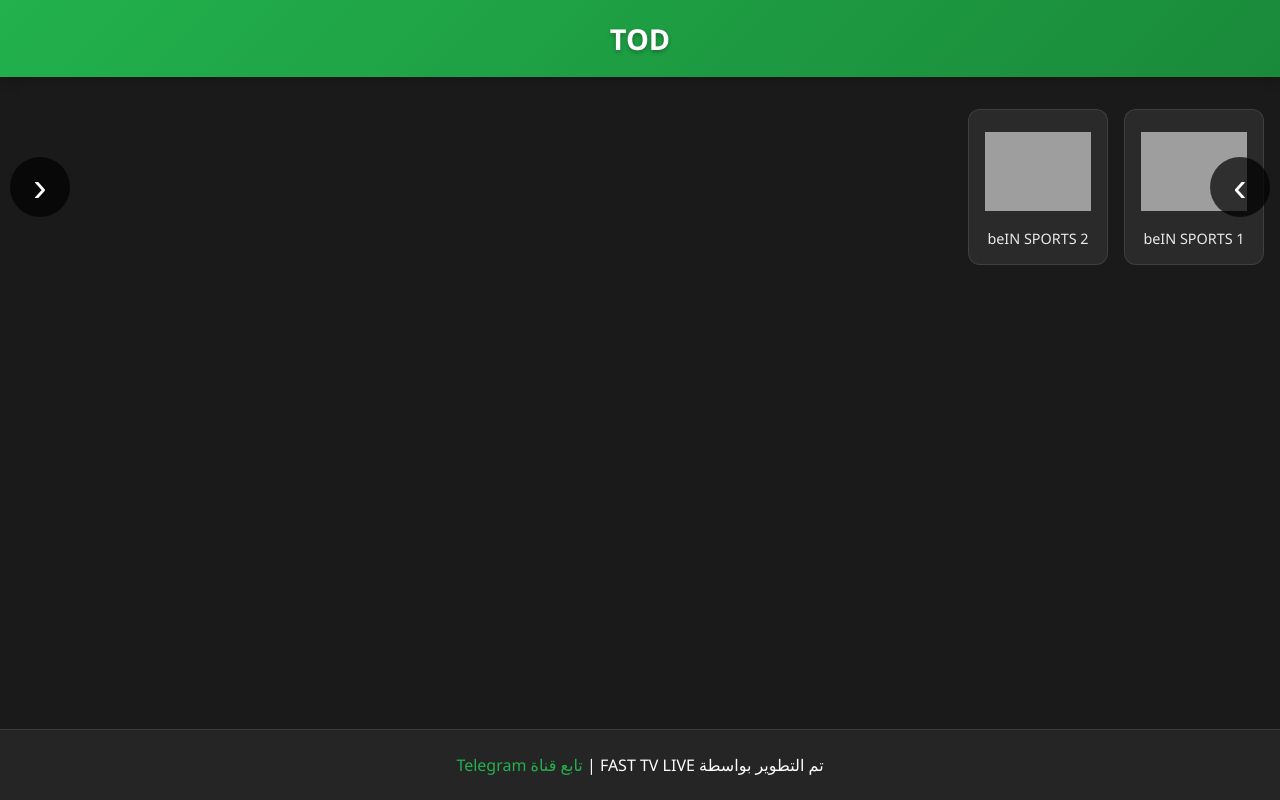
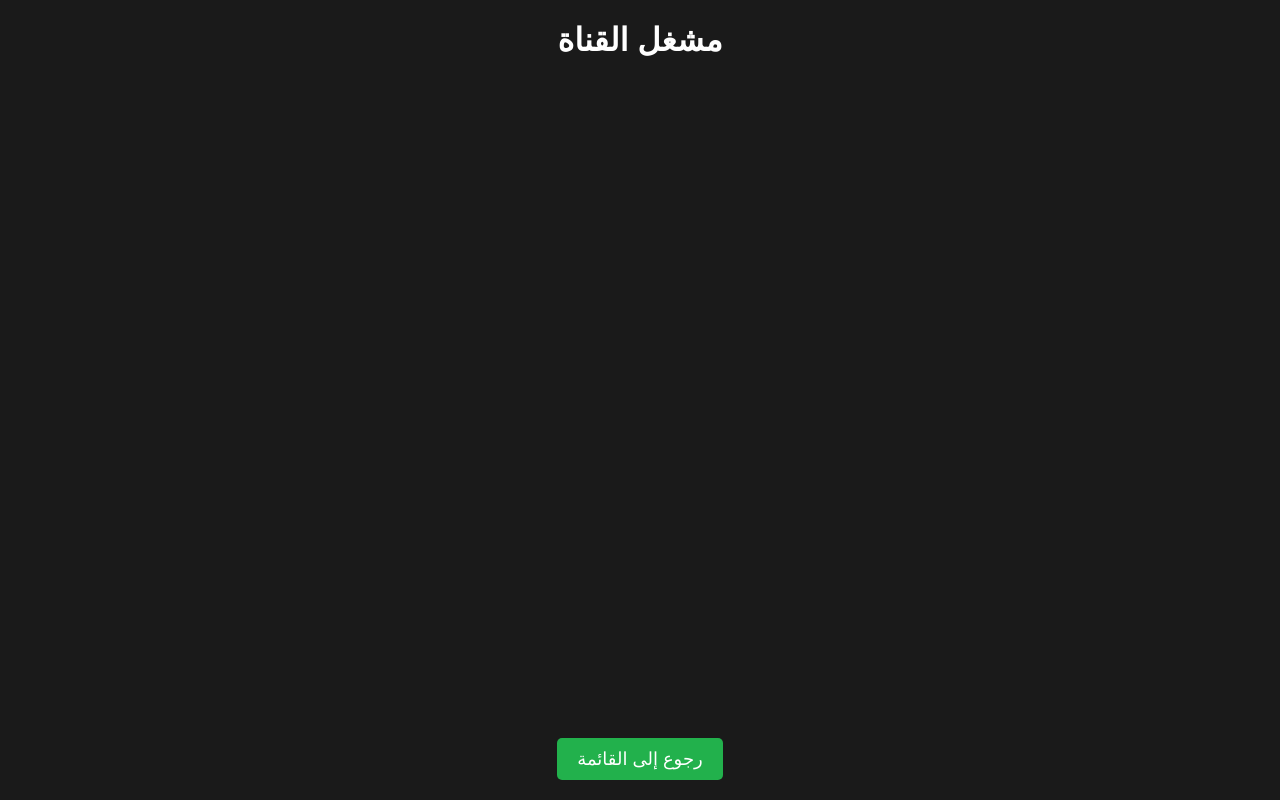
Before and after one commit to fgghff/Player-1, a plain HTML site: page index.html in a window 1280 px wide. Drawn offline with Linux system fonts and the light colour scheme; grey boxes are pictures that could not be loaded.

Commit message:
Update index.html

```diff
--- a/index.html
+++ b/index.html
@@ -2,217 +2,61 @@
 <html lang="ar">
 <head>
     <meta charset="UTF-8">
-    <meta name="viewport" content="width=device-width, initial-scale=1.0, viewport-fit=cover">
-    <title>TOD</title>
+    <meta name="viewport" content="width=device-width, initial-scale=1.0">
+    <title>مشغل القناة</title>
     <style>
-        :root {
-            --primary-color: #22b14c;
-            --secondary-color: #1a8a3a;
-            --dark-bg: #1a1a1a;
+        body {
+            background: #1a1a1a;
+            color: white;
+            font-family: Arial, sans-serif;
+            text-align: center;
+            display: flex;
+            flex-direction: column;
+            justify-content: center;
+            align-items: center;
+            height: 100vh;
+            margin: 0;
         }
 
-        * {
-            box-sizing: border-box;
-            margin: 0;
-            padding: 0;
+        iframe {
+            width: 90%;
+            height: 80vh;
+            border: none;
+            border-radius: 10px;
         }
 
-        body {
-            background: var(--dark-bg);
-            color: white;
-            font-family: 'Segoe UI', system-ui, -apple-system, sans-serif;
-            direction: rtl;
-            min-height: 100vh;
-            display: flex;
-            flex-direction: column;
-        }
-
-        .header {
-            background: linear-gradient(135deg, var(--primary-color), var(--secondary-color));
-            padding: 1.2rem;
-            text-align: center;
-            box-shadow: 0 4px 12px rgba(0,0,0,0.2);
-            position: sticky;
-            top: 0;
-            z-index: 100;
-        }
-
-        .header h1 {
-            font-size: 1.8rem;
-            text-shadow: 0 2px 4px rgba(0,0,0,0.3);
-        }
-
-        .channel-section {
-            position: relative;
-            margin: 1rem 0;
-        }
-
-        .channel-row {
-            display: flex;
-            overflow-x: auto;
-            scroll-behavior: smooth;
-            padding: 1rem;
-            gap: 1rem;
-            position: relative;
-        }
-
-        .channel-row::-webkit-scrollbar {
-            display: none;
-        }
-
-        .channel-card {
-            flex: 0 0 auto;
-            width: 140px;
-            background: #2a2a2a;
-            border-radius: 12px;
-            padding: 1rem;
-            text-align: center;
-            transition: all 0.3s;
-            border: 1px solid rgba(255,255,255,0.1);
-        }
-
-        .channel-card:hover {
-            transform: translateY(-5px);
-            background: #333;
-        }
-
-        .channel-card a {
-            text-decoration: none;
-            color: white;
-            display: block;
-        }
-
-        .channel-logo {
-            width: 100%;
-            height: 90px;
-            object-fit: contain;
-            margin-bottom: 0.5rem;
-        }
-
-        .channel-name {
-            font-size: 0.9rem;
-            color: rgba(255,255,255,0.9);
-        }
-
-        .scroll-btn {
-            position: absolute;
-            top: 50%;
-            transform: translateY(-50%);
-            background: rgba(0, 0, 0, 0.7);
+        .back-btn {
+            margin: 20px;
+            padding: 10px 20px;
+            background: #22b14c;
             border: none;
             color: white;
-            font-size: 2.5rem;
-            padding: 1rem;
+            font-size: 18px;
             cursor: pointer;
-            z-index: 1000;
-            transition: 0.3s;
-            display: flex;
-            align-items: center;
-            justify-content: center;
-            width: 60px;
-            height: 60px;
-            border-radius: 50%;
-        }
-
-        .scroll-btn:hover {
-            background: rgba(0, 0, 0, 0.9);
-        }
-
-        .scroll-left {
-            left: 10px;
-        }
-
-        .scroll-right {
-            right: 10px;
-        }
-
-        footer {
-            background: #252525;
-            padding: 1.5rem;
-            margin-top: auto;
-            text-align: center;
-            border-top: 1px solid rgba(255,255,255,0.1);
-        }
-
-        footer a {
-            color: var(--primary-color);
+            border-radius: 5px;
             text-decoration: none;
         }
     </style>
 </head>
 <body>
 
-    <header class="header">
-        <h1>TOD</h1>
-    </header>
-
-    <main>
-        <div class="channel-section">
-            <button class="scroll-btn scroll-left" onclick="scrollRow('row1', -300)">‹</button>
-            <div class="channel-row" id="row1"></div>
-            <button class="scroll-btn scroll-right" onclick="scrollRow('row1', 300)">›</button>
-        </div>
-    </main>
-
-    <footer>
-        <p>تم التطوير بواسطة FAST TV LIVE | <a href="tg://resolve?domain=FASTTVLIFE1">تابع قناة Telegram</a></p>
-    </footer>
+    <h1 id="channelName">مشغل القناة</h1>
+    <iframe id="playerFrame" allowfullscreen></iframe>
+    <a href="index.html" class="back-btn">رجوع إلى القائمة</a>
 
     <script>
-        function scrollRow(rowId, amount) {
-            document.getElementById(rowId).scrollBy({ left: amount, behavior: 'smooth' });
+        const urlParams = new URLSearchParams(window.location.search);
+        const channelURL = urlParams.get('url');
+        const channelName = urlParams.get('name');
+
+        if (channelURL) {
+            document.getElementById('playerFrame').src = channelURL;
         }
 
-        // منع تحديد النصوص
-        document.addEventListener('selectstart', function(e) {
-            e.preventDefault();
-        });
-
-        // منع النقر بزر الفأرة الأيمن
-        document.addEventListener('contextmenu', function(e) {
-            e.preventDefault();
-            alert('نسخ الروابط غير مسموح!');
-        });
-
-        // تعطيل اختصارات النسخ والقص
-        document.addEventListener('keydown', function(e) {
-            if (e.ctrlKey && ['KeyC', 'KeyX', 'KeyS', 'KeyU'].includes(e.code)) {
-                e.preventDefault();
-                alert('نسخ المحتوى غير مسموح!');
-            }
-            if ((e.ctrlKey && e.shiftKey && e.code === 'KeyI') || e.code === 'F12') {
-                e.preventDefault();
-                alert('أدوات المطور معطلة!');
-            }
-        });
-
-        // تعطيل سحب الرابط
-        document.querySelectorAll('.channel-card a').forEach(function(link) {
-            link.addEventListener('mousedown', function(event) {
-                event.preventDefault();
-            });
-            link.addEventListener('dragstart', function(event) {
-                event.preventDefault();
-            });
-        });
-
-        // تحميل قائمة القنوات
-        const channels = [
-            { name: "beIN SPORTS 1", img: "https://j.top4top.io/p_3362zdhsx0.png", link: "https://fgghff.github.io/bein-sport-1/" },
-            { name: "beIN SPORTS 2", img: "https://j.top4top.io/p_3362adsia0.png", link: "https://fgghff.github.io/bein-sport-2-/" }
-        ];
-
-        function loadChannels() {
-            const row = document.getElementById('row1');
-            channels.forEach(channel => {
-                row.innerHTML += `<div class="channel-card"><a href="${channel.link}"><img src="${channel.img}" class="channel-logo"><p class="channel-name">${channel.name}</p></a></div>`;
-            });
+        if (channelName) {
+            document.getElementById('channelName').textContent = channelName;
         }
-
-        loadChannels();
     </script>
-
-    <script src='https://cdn.jsdelivr.net/npm/disable-devtool'></script>
 
 </body>
 </html>
```
